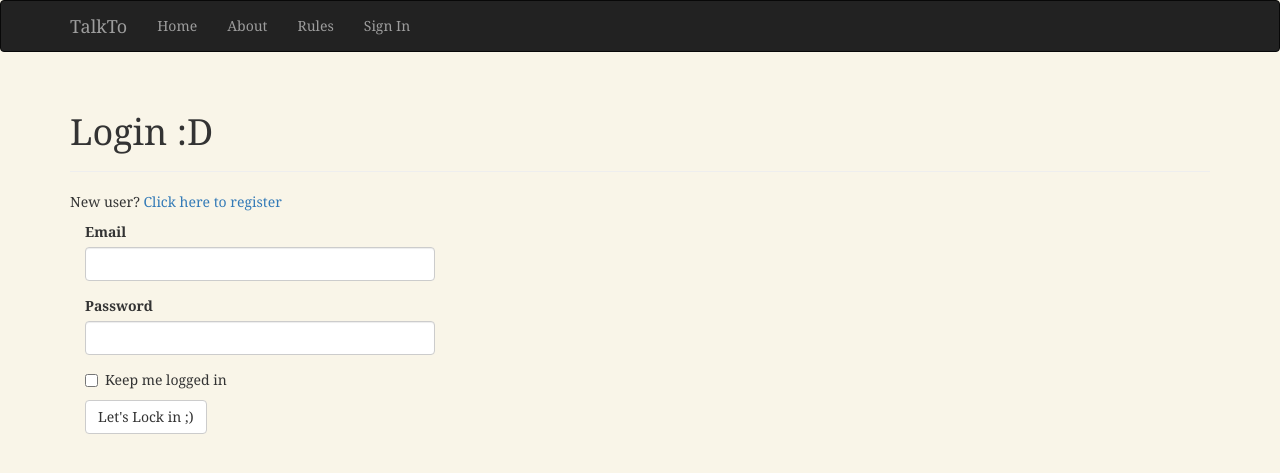
After one commit to lreim/Commonroom-Website, a Flask app: page /auth/login in a window 1280 px wide. The commit adds this page. Shown: the top 473 px of the page. Run offline with Flask 3, Linux system fonts and the light colour scheme; some libraries are stand-ins or nearby versions.

Commit message:
basic login form works

```diff
--- a/app/__init__.py
+++ b/app/__init__.py
@@ -19,4 +19,7 @@ def create_app(config_name):
     from .main import main as main_blueprint
     app.register_blueprint(main_blueprint)   #hängt alle Routen an die App
 
+    from .auth import auth as auth_blueprint
+    app.register_blueprint(auth_blueprint, url_prefix="/auth")
+
     return app
--- a/app/auth/forms.py
+++ b/app/auth/forms.py
@@ -5,5 +5,5 @@ from wtforms.validators import DataRequired, Email
 class LoginForm(FlaskForm):
     email = StringField("Email", validators=[DataRequired(), Email()])
     password = PasswordField("Password", validators=[DataRequired()])
-    remember_me = BooleanField("Remember me")
-    submit = SubmitField("Log in")
+    remember_me = BooleanField("Keep me logged in")
+    submit = SubmitField("Let's Lock in ;)")
--- a/app/auth/views.py
+++ b/app/auth/views.py
@@ -6,6 +6,6 @@ from app.auth.forms import LoginForm
 def login():
     form = LoginForm()
     if form.validate_on_submit():
-        flash(f"Login submitted for {form.email.data}")
+        flash(f"{form.email.data} locked in!")
         return redirect(url_for("main.index"))
     return render_template("auth/login.html", form=form)
--- /dev/null
+++ b/app/templates/auth/login.html
@@ -0,0 +1,19 @@
+{% extends "base.html" %}
+{% import "bootstrap/wtf.html" as wtf %}
+
+{% block title %}TalkTo - Login{% endblock %}
+
+{% block page_content %}
+<div class="page-header">
+    <h1>Login :D</h1>
+</div>
+<p>
+    New user?
+    <a href="{{ url_for('auth.login') }}">
+        Click here to register
+    </a>
+</p>
+<div class="col-md-4">
+    {{ wtf.quick_form(form) }}
+</div>
+{% endblock %}
--- a/app/templates/base.html
+++ b/app/templates/base.html
@@ -25,7 +25,8 @@
         <li><a href="{{ url_for('main.index') }}">Home</a></li>
         <li><a href="{{ url_for('main.about') }}">About</a></li>   <!--in urls, nicht in paths -->
         <li><a href="{{ url_for('main.rules') }}">Rules</a></li>   <!--in urls, nicht in paths -->
-    </ul>
+        <li><a href="{{ url_for('auth.login')}}"> Sign In</a></li>
+      </ul>
     </div>
   </div>
 </div>
```
